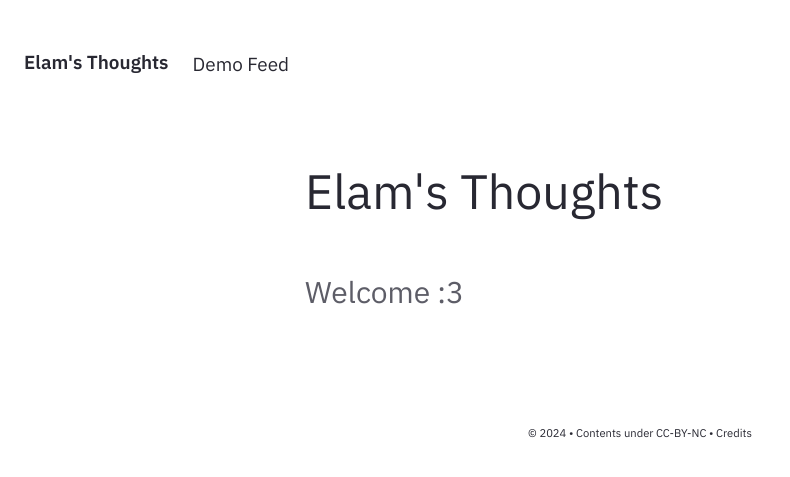
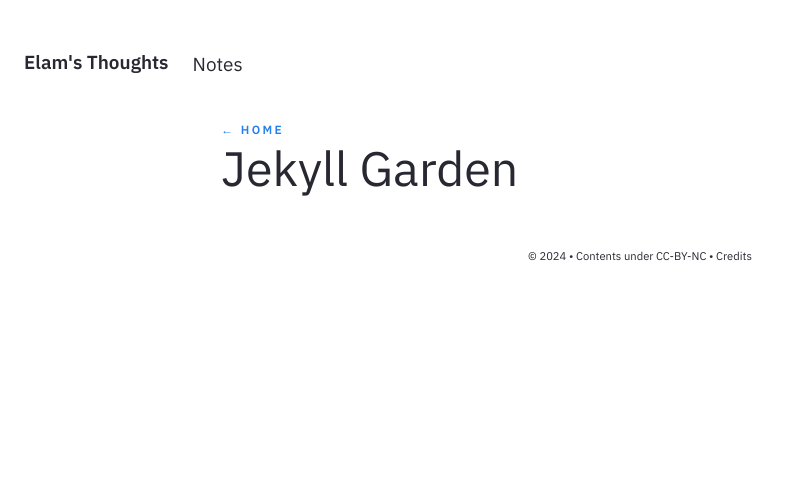
Before and after one commit to elamdf/elam_thoughts, a Jekyll site: the page built from pages/index.md, in a window 1280 px wide. Shown: the top 477 px of the page, without its empty margins (0-790 px from the left). Built offline with Jekyll 4.4.1, drawn with Linux system fonts in a browser that asks for light colours.

Commit message:
no homepage

```diff
--- a/_config.yml
+++ b/_config.yml
@@ -52,7 +52,7 @@ preferences:
 # To enable a homepage, change the value to true and add content to _includes/Homepage.html
 # If enable : false, notes feed will be as homepage.
   homepage:
-    enabled: true ##If you need a homepage, change this to true and edit _includes/Homepage.html
+    enabled: false ##If you need a homepage, change this to true and edit _includes/Homepage.html
 
 encoding: utf-8
 
--- a/_includes/Nav.html
+++ b/_includes/Nav.html
@@ -39,7 +39,7 @@
     <div id="navbarBasicExample" class="navbar-menu">
       <div class="navbar-start">
         <a href="{{'/notes' | relative_url}}" class="navbar-item">
-          Demo Feed
+          Notes
         </a>
       </div>
       </div>
```
